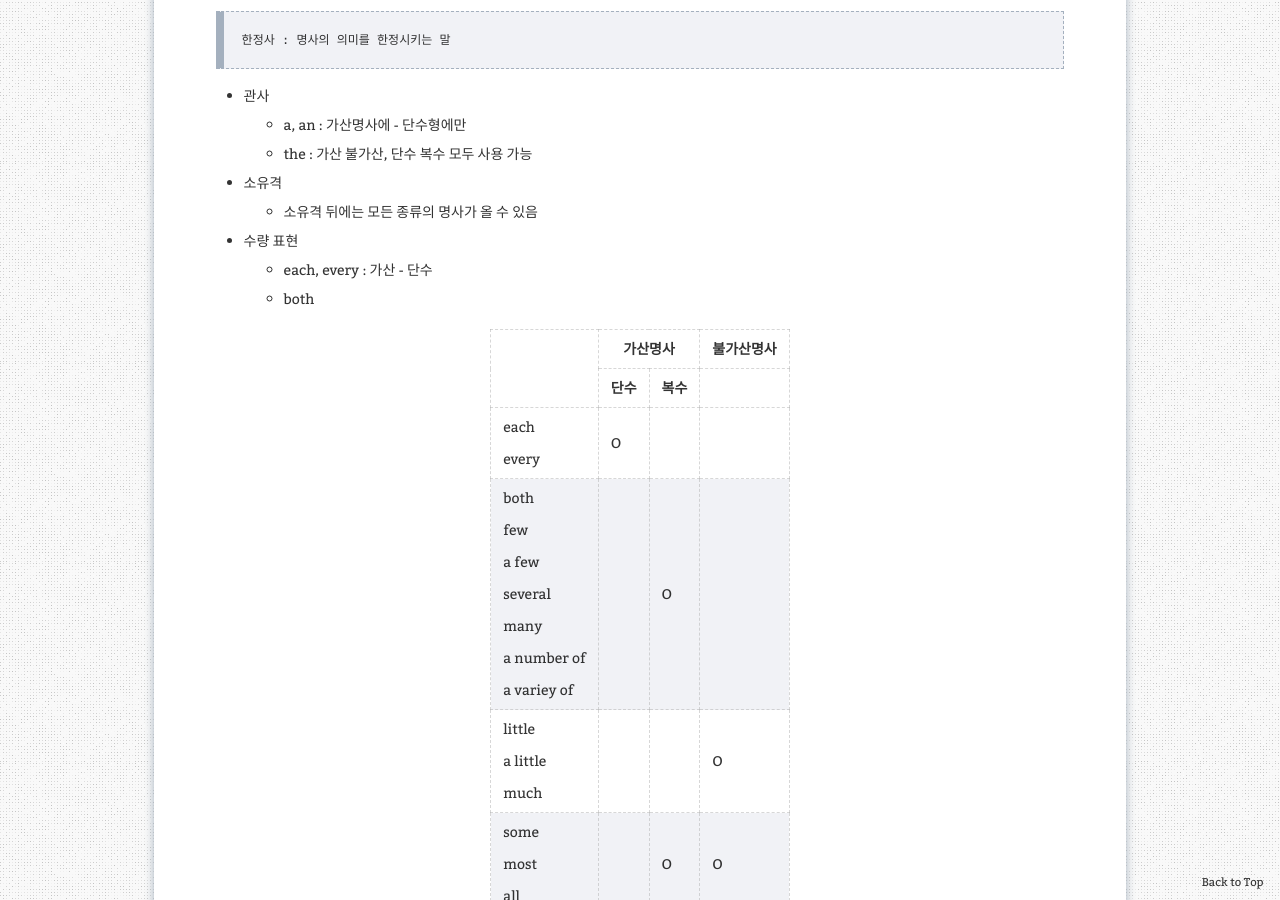
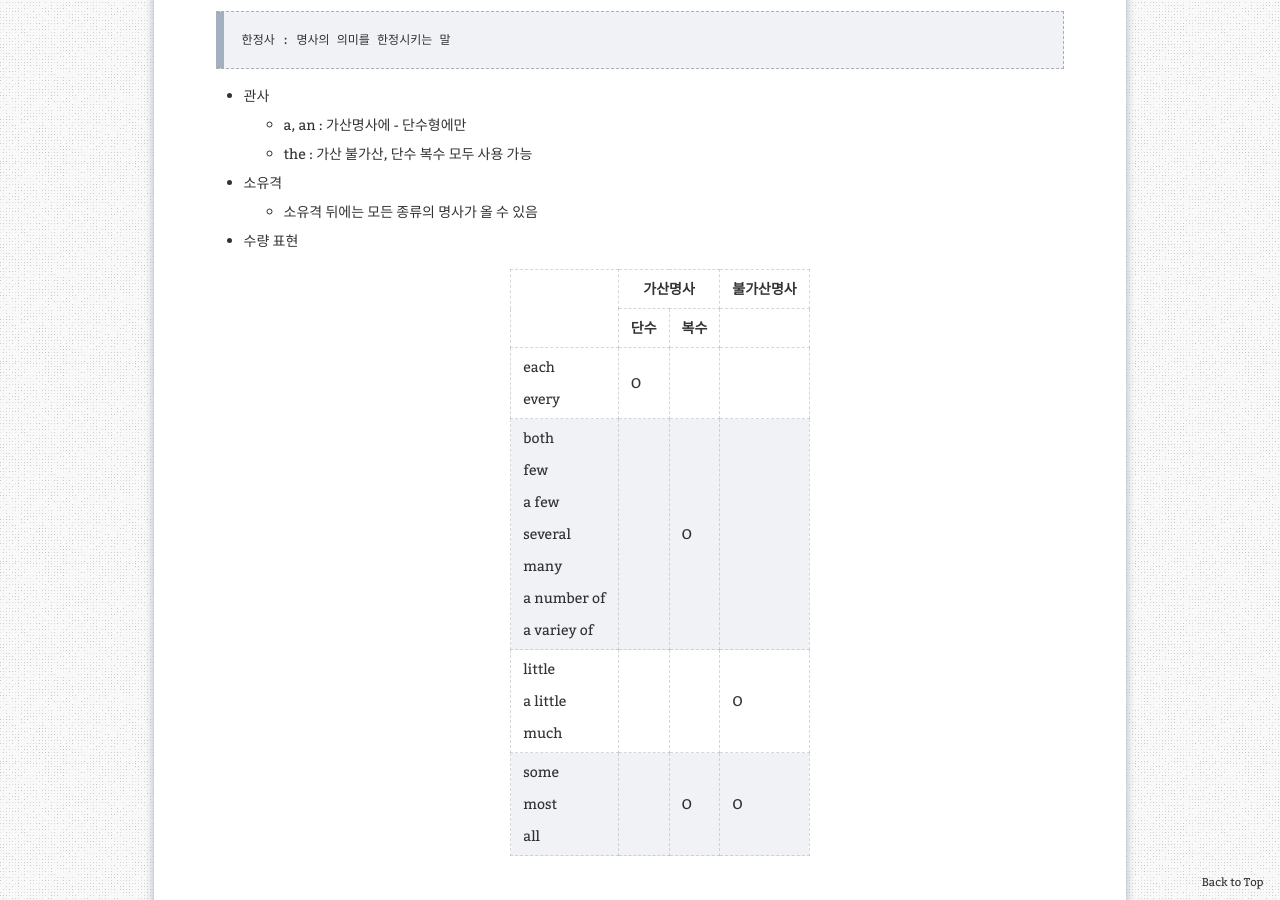
Before and after one commit to aristohyun/aristohyun.github.io, a Jekyll site: the page built from _posts/2021-12-31-TOEIC.md, in a window 1280 px wide and 900 px high, scrolled down 3037 px. Built offline with Jekyll 4.4.1, drawn with Linux system fonts in a browser that asks for light colours; comment, search, counter and statistics services are not loaded.

Commit message:
Update 2021-12-31-TOEIC.md

```diff
--- a/_posts/2021-12-31-TOEIC.md
+++ b/_posts/2021-12-31-TOEIC.md
@@ -113,9 +113,6 @@ redirect_from:
 - 소유격
   - 소유격 뒤에는 모든 종류의 명사가 올 수 있음
 - 수량 표현
-  - each, every : 가산 - 단수
-  - both
-
-<table style="border-style:none;"><thead><tr><th rowspan="2"></th><th colspan="2">가산명사</th><th>불가산명사</th></tr><tr><th>단수</th><th>복수</th><th></th></tr></thead><tbody><tr><td>each<br>every</td><td>O</td><td></td><td></td></tr><tr><td>both<br>few<br>a few<br>several<br>many<br>a number of<br>a variey of</td><td></td><td>O</td><td></td></tr><tr><td>little<br>a little<br>much</td><td></td><td></td><td>O</td></tr><tr><td>some<br>most<br>all</td><td></td><td>O</td><td>O</td></tr></tbody></table>
+  <table style="border-style:none;"><thead><tr><th rowspan="2"></th><th colspan="2">가산명사</th><th>불가산명사</th></tr><tr><th>단수</th><th>복수</th><th></th></tr></thead><tbody><tr><td>each<br>every</td><td>O</td><td></td><td></td></tr><tr><td>both<br>few<br>a few<br>several<br>many<br>a number of<br>a variey of</td><td></td><td>O</td><td></td></tr><tr><td>little<br>a little<br>much</td><td></td><td></td><td>O</td></tr><tr><td>some<br>most<br>all</td><td></td><td>O</td><td>O</td></tr></tbody></table>
 
 # Part 6
```
